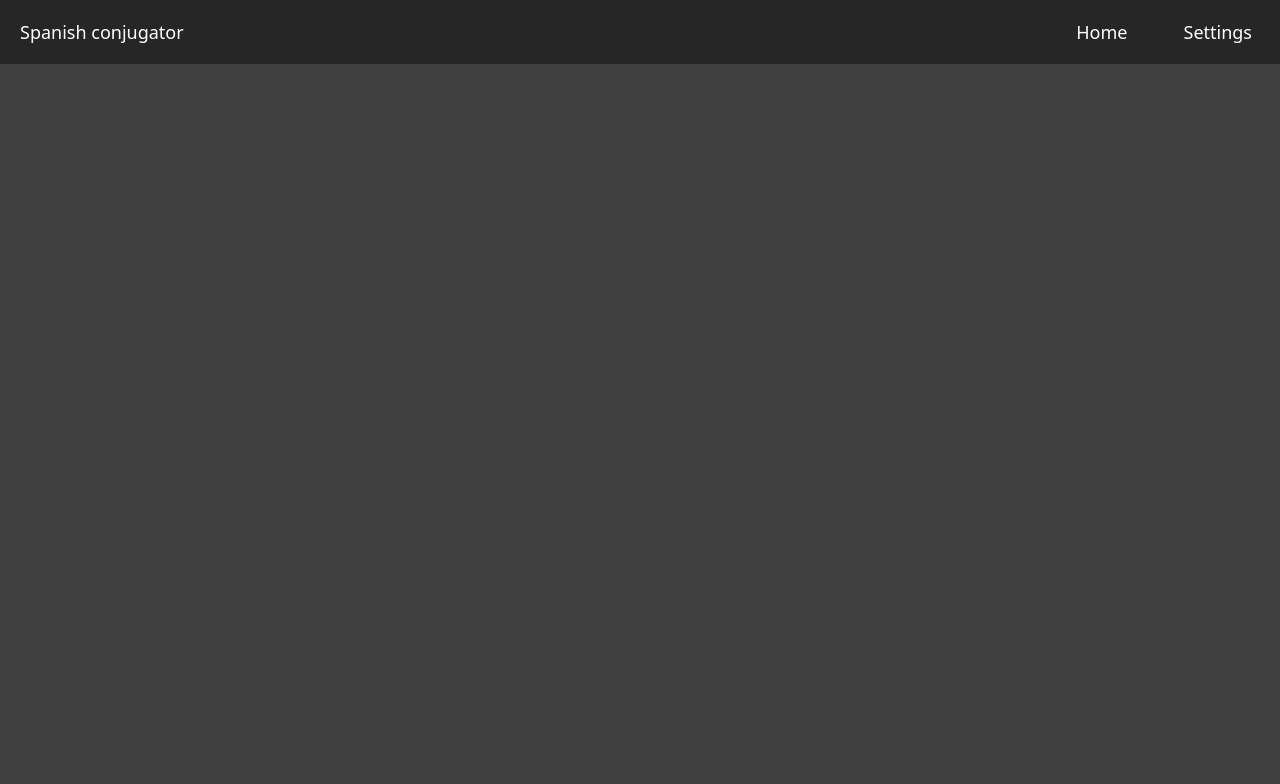
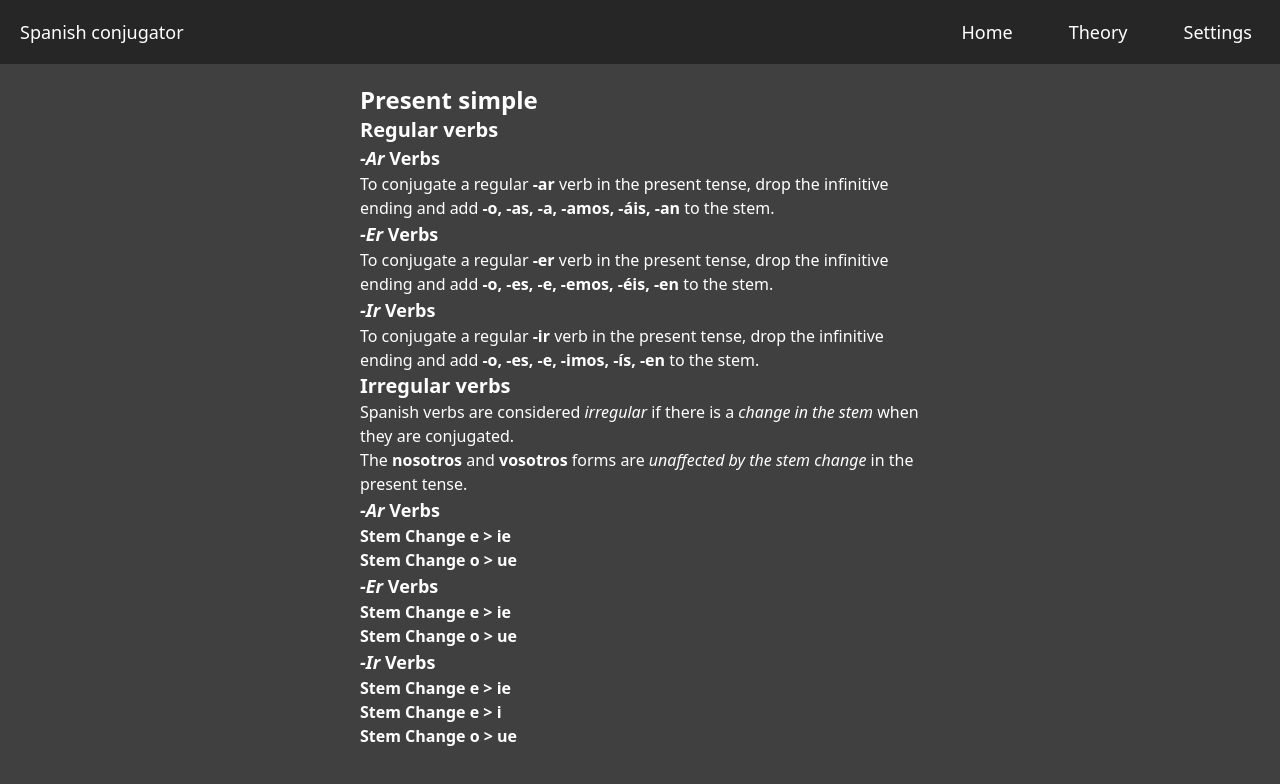
Before and after one commit to polemaster/spanish-conjugator, a React (Vite) app: page /theory in a window 1280 px wide. Shown: the top 784 px of the page. Built offline with nearby package versions, Linux system fonts and the light colour scheme.

Commit message:
feat: add theory page

```diff
--- a/index.html
+++ b/index.html
@@ -3,6 +3,12 @@
   <head>
     <meta charset="UTF-8" />
     <link rel="icon" type="image/x-icon" href="/favicon.ico" />
+
+    <!-- In your HTML <head> -->
+    <link
+      href="https://fonts.googleapis.com/css2?family=Inter:wght@400;500;600;700&display=swap"
+      rel="stylesheet"
+    />
     <meta name="viewport" content="width=device-width, initial-scale=1.0" />
     <title>Spanish conjugator</title>
   </head>
--- a/src/App.tsx
+++ b/src/App.tsx
@@ -3,6 +3,7 @@ import { SettingsProvider } from "./contexts/SettingsContext";
 import HomePage from "./pages/HomePage";
 import SettingsPage from "./pages/SettingsPage";
 import NavBar from "./components/NavBar";
+import TheoryPage from "./pages/TheoryPage";
 
 function App() {
   return (
@@ -12,6 +13,7 @@ function App() {
         <Routes>
           <Route path="/" element={<HomePage />}></Route>
           <Route path="/settings" element={<SettingsPage />}></Route>
+          <Route path="/theory" element={<TheoryPage />}></Route>
         </Routes>
       </div>
     </SettingsProvider>
--- a/src/components/NavBar.tsx
+++ b/src/components/NavBar.tsx
@@ -2,9 +2,9 @@ import { Link } from "react-router-dom";
 
 function NavBar() {
   return (
-    <nav className="flex justify-between items-center bg-neutral-800 h-16 text-white">
+    <nav className="flex justify-between items-center bg-neutral-800 h-16">
       {/* Logo / Home Link */}
-      <Link to="/" className="ml-5 text-lg">
+      <Link to="/" className="mx-5 text-lg text-center">
         Spanish conjugator
       </Link>
 
@@ -12,6 +12,9 @@ function NavBar() {
       <div className="flex h-full">
         <Link to="/" className="nav-item">
           Home
+        </Link>
+        <Link to="/theory" className="nav-item">
+          Theory
         </Link>
         <Link to="/settings" className="nav-item">
           Settings
--- a/src/components/VerbInputForm.tsx
+++ b/src/components/VerbInputForm.tsx
@@ -20,10 +20,7 @@ export default function VerbInputForm({
   }, []);
 
   return (
-    <form
-      onSubmit={onSubmit}
-      className="p-4 shadow rounded bg-neutral-600 text-white"
-    >
+    <form onSubmit={onSubmit} className="p-4 shadow rounded bg-neutral-600">
       <div className="mb-4">{children}</div>
       <input
         type="text"
@@ -34,7 +31,7 @@ export default function VerbInputForm({
       />
       <button
         type="submit"
-        className="mt-4 w-full h-10 bg-neutral-500 hover:bg-neutral-800 text-white font-semibold rounded transition duration-100 cursor-pointer"
+        className="mt-4 w-full h-10 bg-neutral-500 hover:bg-neutral-800 font-semibold rounded transition duration-100 cursor-pointer"
       >
         Check
       </button>
--- a/src/index.css
+++ b/src/index.css
@@ -1,4 +1,26 @@
 @import "tailwindcss";
+
+@layer base {
+  body {
+    color: white;
+  }
+
+  h1 {
+    @apply text-2xl font-semibold;
+  }
+
+  h2 {
+    @apply text-xl font-semibold;
+  }
+
+  h3 {
+    @apply text-lg font-semibold;
+  }
+
+  h4 {
+    @apply font-semibold;
+  }
+}
 
 @layer components {
   .settings-box {
@@ -8,9 +30,15 @@
     @apply col-span-12 md:col-span-2 flex items-center justify-center uppercase;
   }
   .nav-item {
-    @apply flex items-center px-7 text-white text-lg hover:bg-neutral-600 transition duration-200 cursor-pointer;
+    @apply flex items-center px-7 text-lg hover:bg-neutral-600 transition duration-200 cursor-pointer;
   }
   .my-input {
     @apply px-2 py-2 text-lg bg-neutral-700 rounded focus:outline-none;
   }
 }
+
+@utility flex-center {
+  display: flexbox;
+  align-items: center;
+  justify-content: center;
+}
--- a/src/pages/SettingsPage.tsx
+++ b/src/pages/SettingsPage.tsx
@@ -5,7 +5,7 @@ import PopularVerbsSelector from "../components/PopularVerbsSelector";
 export default function SettingsPage() {
   return (
     <main>
-      <div className="max-w-3xl mx-auto p-6 text-white">
+      <div className="max-w-3xl mx-auto p-6">
         <h1 className="text-2xl font-bold my-6 text-center">Settings</h1>
         <MoodAndTenseSelector />
         <PersonSelector />
--- /dev/null
+++ b/src/pages/TheoryPage.tsx
@@ -0,0 +1,59 @@
+export default function TheoryPage() {
+  return (
+    <div className="mx-auto mt-5 max-w-150 px-5">
+      <div>
+        <h1>Present simple</h1>
+        <h2>Regular verbs</h2>
+        <h3>
+          <em>-Ar</em> Verbs
+        </h3>
+        <p>
+          To conjugate a regular <strong>-ar</strong> verb in the present tense,
+          drop the infinitive ending and add{" "}
+          <strong>-o, -as, -a, -amos, -áis, -an</strong> to the stem.
+        </p>
+        <h3>
+          <em>-Er</em> Verbs
+        </h3>
+        <p>
+          To conjugate a regular <strong>-er</strong> verb in the present tense,
+          drop the infinitive ending and add{" "}
+          <strong>-o, -es, -e, -emos, -éis, -en</strong> to the stem.
+        </p>
+        <h3>
+          <em>-Ir</em> Verbs
+        </h3>
+        <p>
+          To conjugate a regular <strong>-ir</strong> verb in the present tense,
+          drop the infinitive ending and add{" "}
+          <strong>-o, -es, -e, -imos, -ís, -en</strong> to the stem.
+        </p>
+        <h2>Irregular verbs</h2>
+        <p>
+          Spanish verbs are considered <em>irregular</em> if there is a{" "}
+          <em>change in the stem</em> when they are conjugated.
+        </p>
+        <p>
+          The <strong>nosotros</strong> and <strong>vosotros</strong> forms are{" "}
+          <em>unaffected by the stem change</em> in the present tense.
+        </p>
+        <h3>
+          <em>-Ar</em> Verbs
+        </h3>
+        <h4>Stem Change e &gt; ie</h4>
+        <h4>Stem Change o &gt; ue</h4>
+        <h3>
+          <em>-Er</em> Verbs
+        </h3>
+        <h4>Stem Change e &gt; ie</h4>
+        <h4>Stem Change o &gt; ue</h4>
+      </div>
+      <h3>
+        <em>-Ir</em> Verbs
+      </h3>
+      <h4>Stem Change e &gt; ie</h4>
+      <h4>Stem Change e &gt; i</h4>
+      <h4>Stem Change o &gt; ue</h4>
+    </div>
+  );
+}
```
Also changed, not shown: 1 other file (tests, documents, lock files or other folders).
